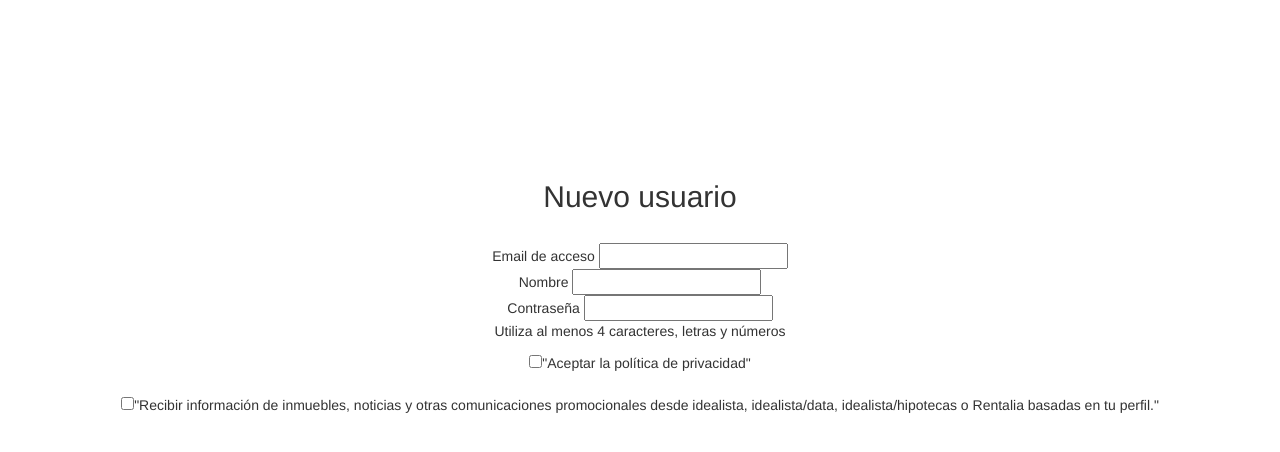
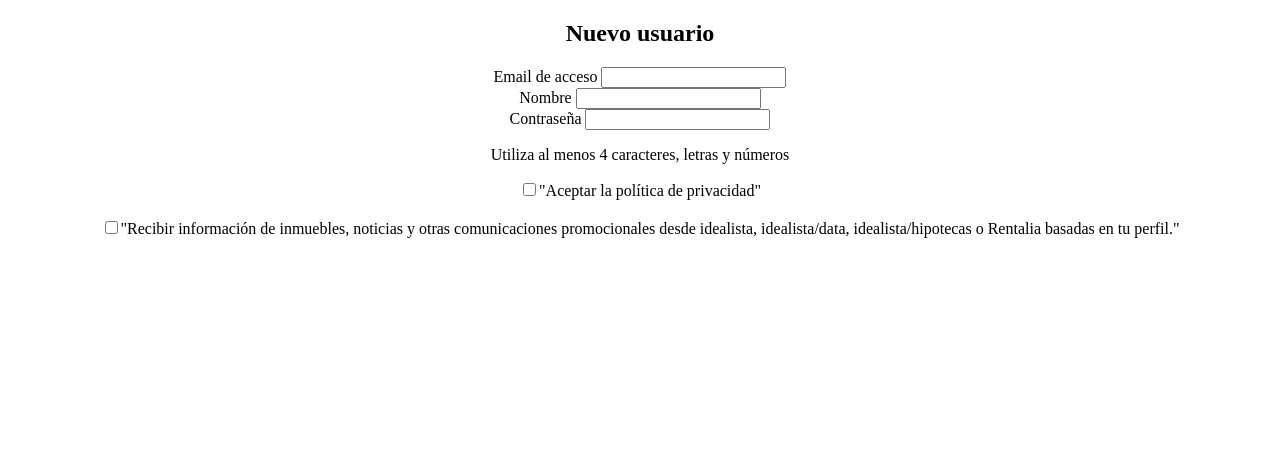
Before and after one commit to aadevafi7/F1-Oportunista-deployment, a Django app: page /register/ in a window 1280 px wide. Shown: the top 452 px of the page. Run offline with Django 3.2, Linux system fonts and the light colour scheme; some libraries are stand-ins or nearby versions.

Commit message:
Eliminados saltos de linea

```diff
--- a/idealista/templates/idealista_app/register.html
+++ b/idealista/templates/idealista_app/register.html
@@ -2,27 +2,13 @@
 <html>
 
 <head>
-    <link rel="stylesheet" href="//maxcdn.bootstrapcdn.com/bootstrap/3.2.0/css/bootstrap.min.css">
-    <link rel="stylesheet" href="//maxcdn.bootstrapcdn.com/bootstrap/3.2.0/css/bootstrap-theme.min.css">
 </head>
 
 <body id="formulario">
-
     <div align="center">
         <div style>
-            <br>
-            <br>
-            <br>
-            <br>
-            <br>
-            <br>
-            <br>
-            <br>
             <h2>Nuevo usuario</h2>
-            <br>
         </div>
-
-
         <form id="formulario">
             <div>
                 <div>
```
